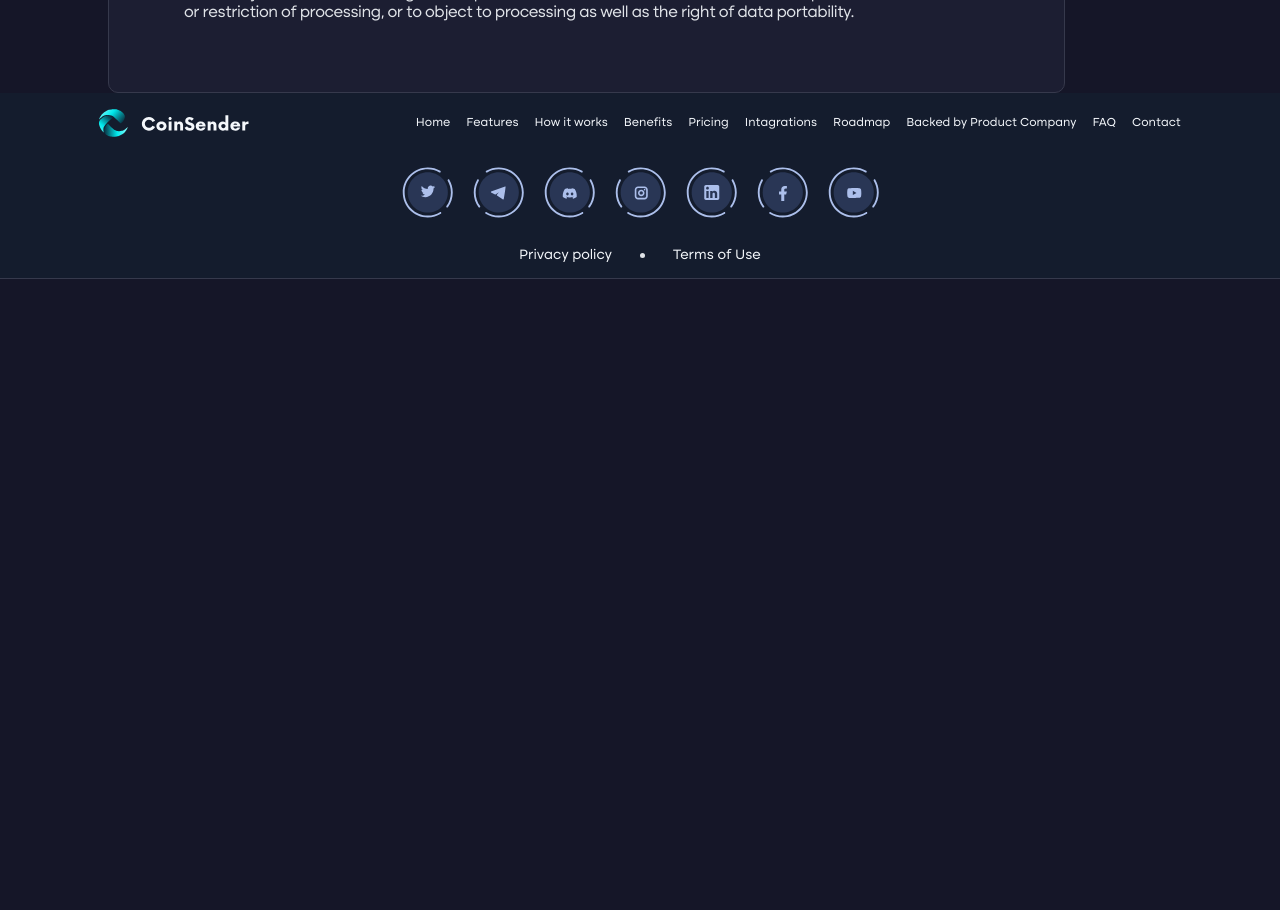
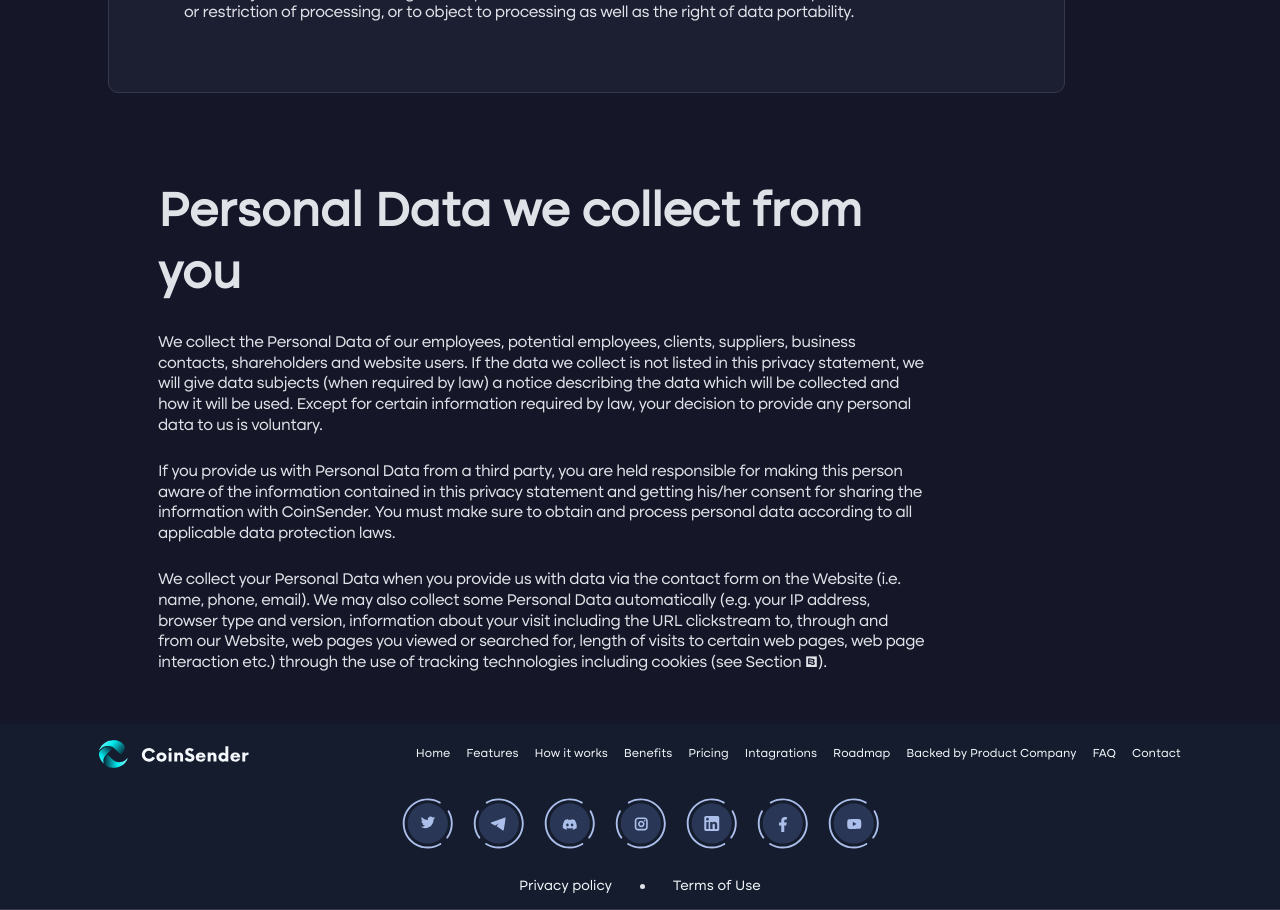
Before and after one commit to Marko193/CoinSender-Landing, a Next.js app: page /privacy_policy in a window 1280 px wide. Shown: the part 1180-2090 px from the top of the page. Before the commit the page ends 1459 px from the top, so only its background shows below. Built offline with nearby package versions, Linux system fonts and the light colour scheme.

Commit message:
feat: add block size

```diff
--- a/src/pages/privacy_policy/index.jsx
+++ b/src/pages/privacy_policy/index.jsx
@@ -86,6 +86,34 @@
                         </ul>
                     </div>
                 </div>
+                <div className={styles.blocks_info_wrapper} style={{background: "none", border: "none"}}>
+                    <div className={styles.blocks_info_content}>
+                        <div className={styles.block_title}>
+                            <p>Personal Data we collect from you</p>
+                        </div>
+                        <div className={styles.text_block}>
+                            We collect the Personal Data of our employees, potential employees, clients, suppliers,
+                            business contacts, shareholders and website users. If the data we collect is not listed in
+                            this privacy statement, we will give data subjects (when required by law) a notice
+                            describing the data which will be collected and how it will be used. Except for certain
+                            information required by law, your decision to provide any personal data to us is voluntary.
+                        </div>
+                        <div className={styles.text_block}>
+                            If you provide us with Personal Data from a third party, you are held responsible for making
+                            this person aware of the information contained in this privacy statement and getting his/her
+                            consent for sharing the information with CoinSender. You must make sure to obtain and
+                            process personal data according to all applicable data protection laws.
+                        </div>
+                        <div className={styles.text_block}>
+                            We collect your Personal Data when you provide us with data via the contact form on the
+                            Website (i.e. name, phone, email). We may also collect some Personal Data automatically
+                            (e.g. your IP address, browser type and version, information about your visit including the
+                            URL clickstream to, through and from our Website, web pages you viewed or searched for,
+                            length of visits to certain web pages, web page interaction etc.) through the use of
+                            tracking technologies including cookies (see Section 6).
+                        </div>
+                    </div>
+                </div>
             </div>
             <Footer/>
         </>
--- a/src/pages/privacy_policy/privacy_policy.module.scss
+++ b/src/pages/privacy_policy/privacy_policy.module.scss
@@ -47,10 +47,6 @@
 .blocks_info_content {
   color: rgba(245, 248, 252, 0.9);
 
-  @media screen and (min-width: $screen-desktop-max) and (max-width: 1600px) {
-    width: 767px;
-  }
-
   @media screen and (min-width: 1921px) {
     width: 80%
   }
@@ -76,6 +72,10 @@
   font-size: 16px;
   line-height: 130%;
   letter-spacing: -0.03em;
+
+  @media screen and (min-width: $screen-desktop-max) and (max-width: 1600px) {
+    width: 767px;
+  }
 }
 
 .list_block_wrapper {
```
